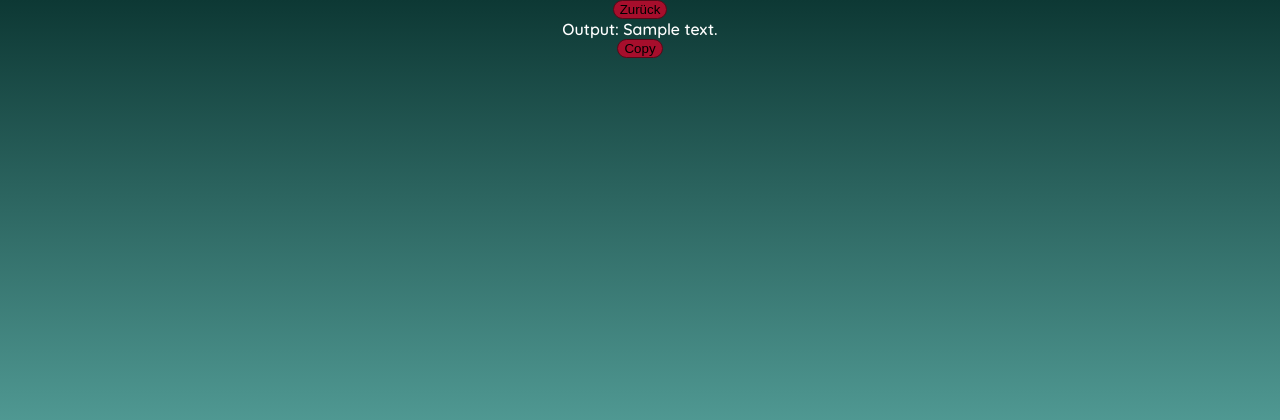
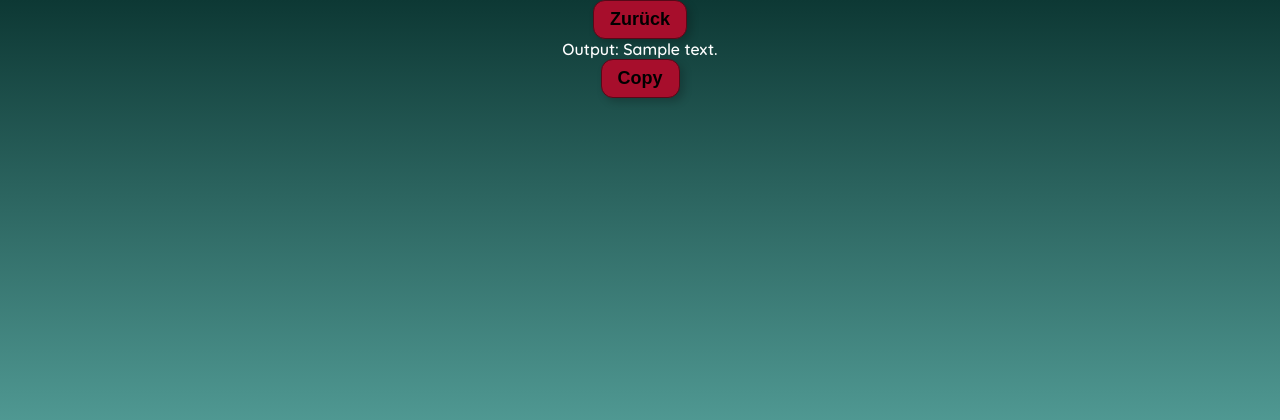
Before and after one commit to Nino678190/CrypticPi, a Flask app: template templates/ergebnis_test.html in a window 1280 px wide. Shown: the top 420 px of the page. Run offline with Flask 3, Linux system fonts and the light colour scheme; the template is opened without the code that fills it: most values are stand-ins (such as "Sample title", 1, 10 or a date in 2020).

Commit message:
Erhöhe die maximale Breite der Schaltflächen und füge Hover- sowie Active-Stile hinzu

```diff
--- a/static/test.css
+++ b/static/test.css
@@ -1,6 +1,22 @@
 button{
-    max-width: 150px;
+    max-width: 200px;
     border-radius: 12px;
     background-color: rgb(167, 14, 44);
     border: 1px solid rgb(88, 8, 24);
+    padding: 8px 16px;
+    font-size: large;
+    text-align: center;
+    font-weight: bold;
+    box-shadow: 4px 4px 8px rgba(0, 0, 0, 0.2);
 }
+
+button:hover {
+    background-color: rgb(200, 20, 50);
+    cursor: pointer;
+}
+
+button:active {
+    background-color: rgb(150, 10, 40);
+    box-shadow: 2px 2px 4px rgba(0, 0, 0, 0.2);
+    transform: translateY(2px);
+}
```
